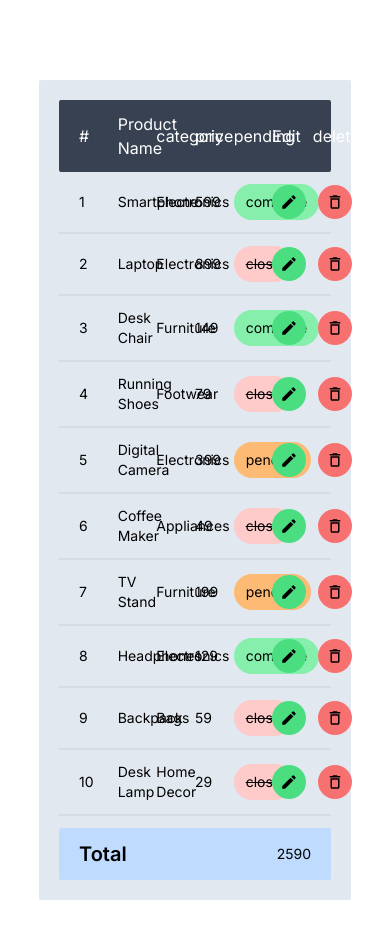
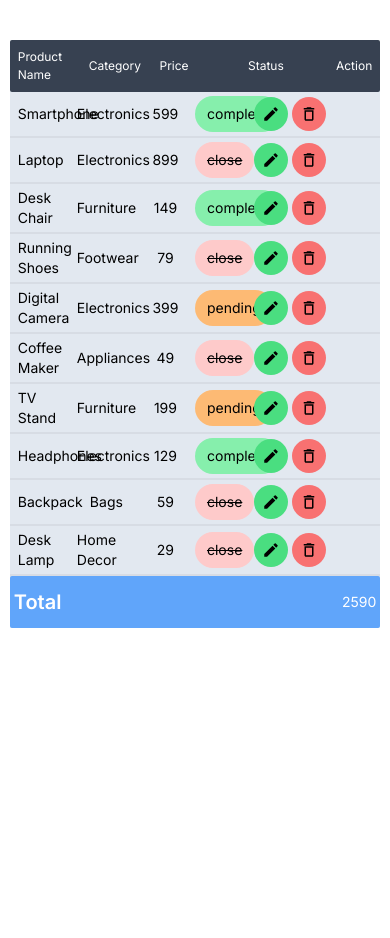
Before and after one commit to Foxlancerr/next-js-crud-table, a Next.js app: page / in a window 390 px wide. Shown: the top 938 px of the page. After the commit the page ends 844 px from the top, so only its background shows below. Built offline with nearby package versions, Linux system fonts and the light colour scheme.

Commit message:
day1/task 1 is completed

```diff
--- a/src/app/page.tsx
+++ b/src/app/page.tsx
@@ -46,7 +46,7 @@ export default function Home() {
   }
 
   return (
-    <main className="flex justify-center bg-slate-200 rounded-sm w-4/5 mx-auto my-20 p-5 relative">
+    <main className="flex justify-center bg-slate-200 rounded-sm w-[95%] md:w-4/5 mx-auto my-10 md:my-20 md:p-5 relative">
       {/* dialog box */}
 
       {dailogBoxOpen && (
--- a/src/components/Table.tsx
+++ b/src/components/Table.tsx
@@ -40,15 +40,15 @@ function Table({
   }
   return (
     <div className="w-full flex flex-col relative">
-      <div className="grid grid-cols-6 rounded-sm justify-between items-center py-3 px-5 bg-gray-700 text-white">
-        <h1>#</h1>
+      <div className="grid md:grid-cols-6 grid-cols-5 rounded-sm md:justify-between justify-start items-center md:py-3 md:px-5 py-2 px-2 bg-gray-700 text-white md:text-lg text-[12px]">
+        <h1 className="hidden md:block">#</h1>
         <h1>Product Name</h1>
-        <h1>category</h1>
-        <h1>price</h1>
-        <h1>pending</h1>
+        <h1>Category</h1>
+        <h1>Price</h1>
+        <h1 className="mx-auto">Status</h1>
         <div className="flex gap-3 ml-auto">
-          <h1>Edit</h1>
-          <h1>delete</h1>
+          <h1>Action</h1>
+
         </div>
       </div>
 
@@ -57,14 +57,14 @@ function Table({
         {productList.map((product: IProduct) => (
           <div
             key={product.id}
-            className="border-b-2 border-black/5 py-3 px-5 grid grid-cols-6 text-sm gap-y-3 justify-between items-center"
+            className="border-b-2 text-[10px] md:text-sm  border-black/5 last:border-none md:py-3 py-1  md:px-5 px-2 grid grid-cols-6 text-sm gap-y-3 justify-between items-center"
           >
-            <h4>{product.id}</h4>
+            <h4 className="hidden md:block">{product.id}</h4>
             <h4>{product["Product Name"]}</h4>
-            <h4>{product.category}</h4>
-            <h4>{product.price}</h4>
+            <h4  className="md:m-0 mx-auto">{product.category}</h4>
+            <h4 className="md:m-0 mx-auto">{product.price}</h4>
             <h4
-              className={`w-max rounded-full text-center py-2 px-3
+              className={` rounded-full mx-auto text-center py-2 px-3
                         ${product.status === "complete" && "bg-green-300"}
                         ${product.status === "pending" && "bg-orange-300"}
                         ${
@@ -75,7 +75,7 @@ function Table({
             >
               {product.status}
             </h4>
-            <div className="flex gap-3 items-end ml-auto">
+            <div className="flex md:gap-y-2 gap-1 ml-auto justify-end">
               <h4
                 className="w-max bg-green-400 text-black rounded-full p-2 text-lg hover:bg-green-800 cursor-pointer duration-100 transition-all hover:text-white"
                 onClick={() => {
@@ -95,7 +95,7 @@ function Table({
             </div>
           </div>
         ))}
-        <div className="flex py-3 rounded-sm items-center bg-blue-200 mt-3 px-5 justify-between text-sm">
+        <div className="flex py-3 rounded-sm items-center bg-blue-400 text-white md:px-5 px-1 justify-between text-sm">
           <h1 className="text-xl font-semibold">Total</h1>
           <h1>{calculateTotalAmount()}</h1>
         </div>
```
